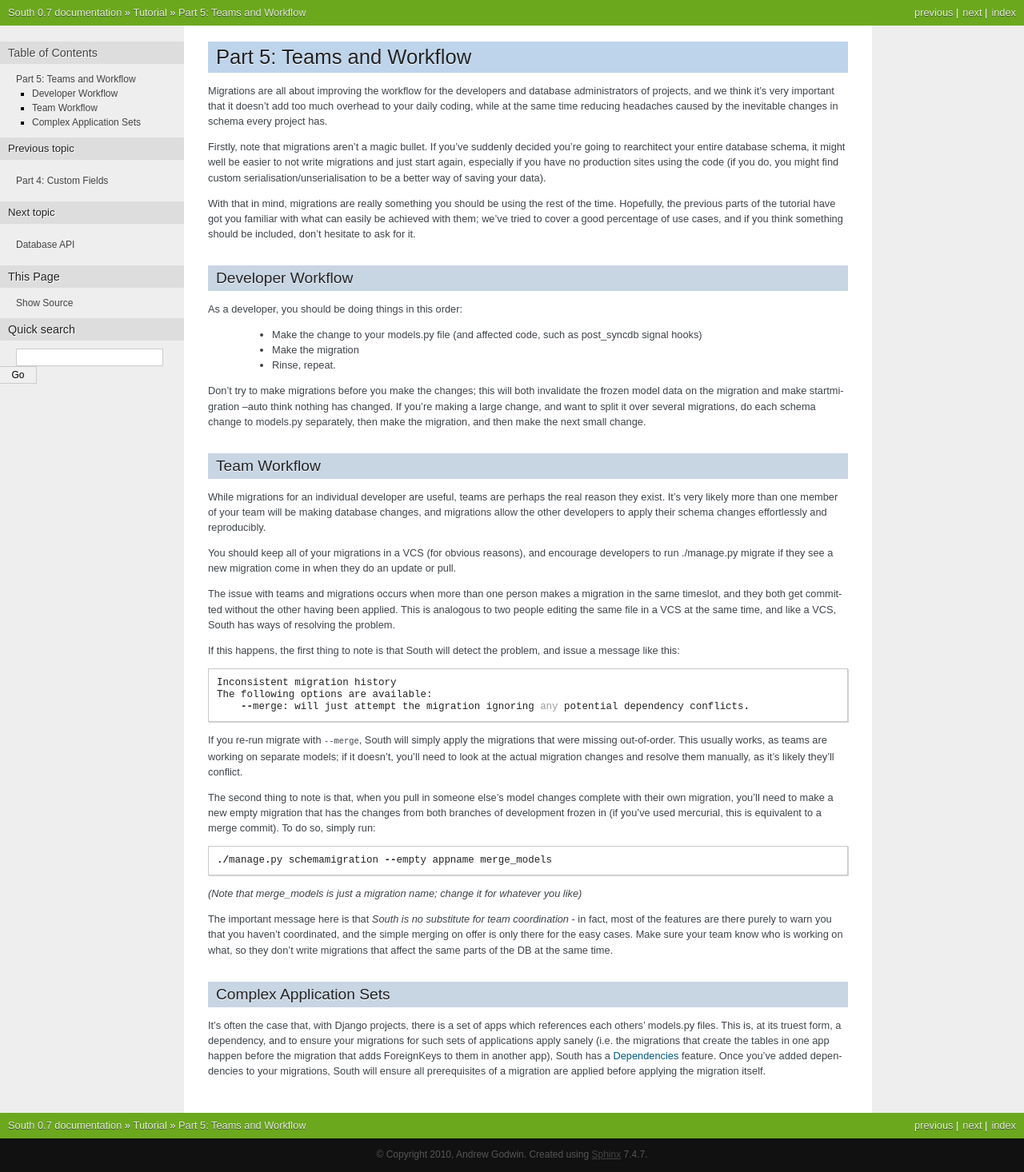
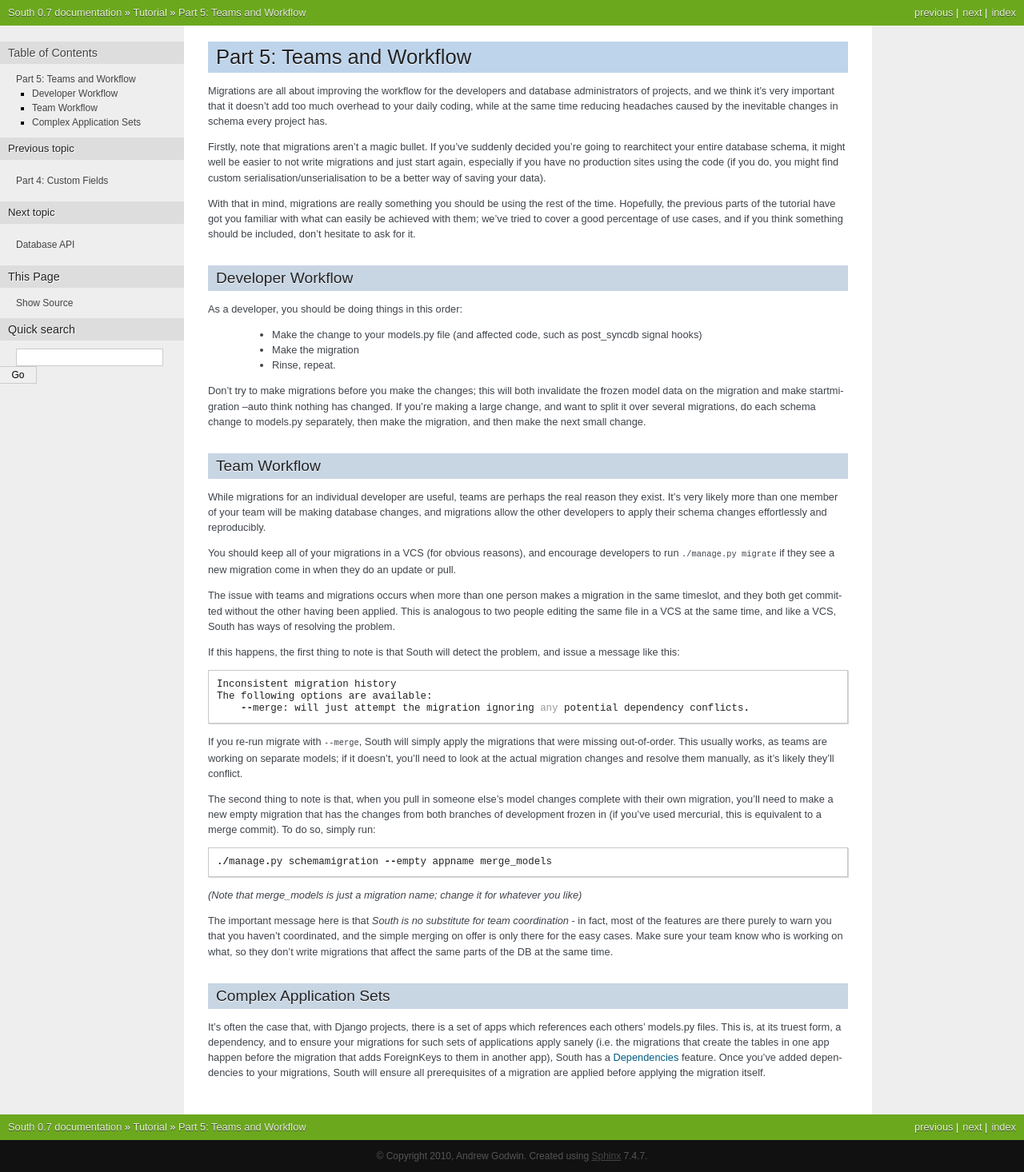
Before and after one commit to matthiask/south, a Sphinx documentation site: the page built from docs/tutorial/part5.rst, in a window 1280 px wide. Shown: the whole page at 80% size. Built offline with Sphinx 7.4.7, drawn with Linux system fonts in a browser that asks for light colours.

```diff
--- a/docs/tutorial/part5.rst
+++ b/docs/tutorial/part5.rst
@@ -48,7 +48,7 @@ be making database changes, and migrations allow the other developers to apply
 their schema changes effortlessly and reproducibly.
 
 You should keep all of your migrations in a VCS (for obvious reasons), and
-encourage developers to run ./manage.py migrate if they see a new migration come
+encourage developers to run ``./manage.py migrate`` if they see a new migration come
 in when they do an update or pull.
 
 The issue with teams and migrations occurs when more than one person makes a
```
